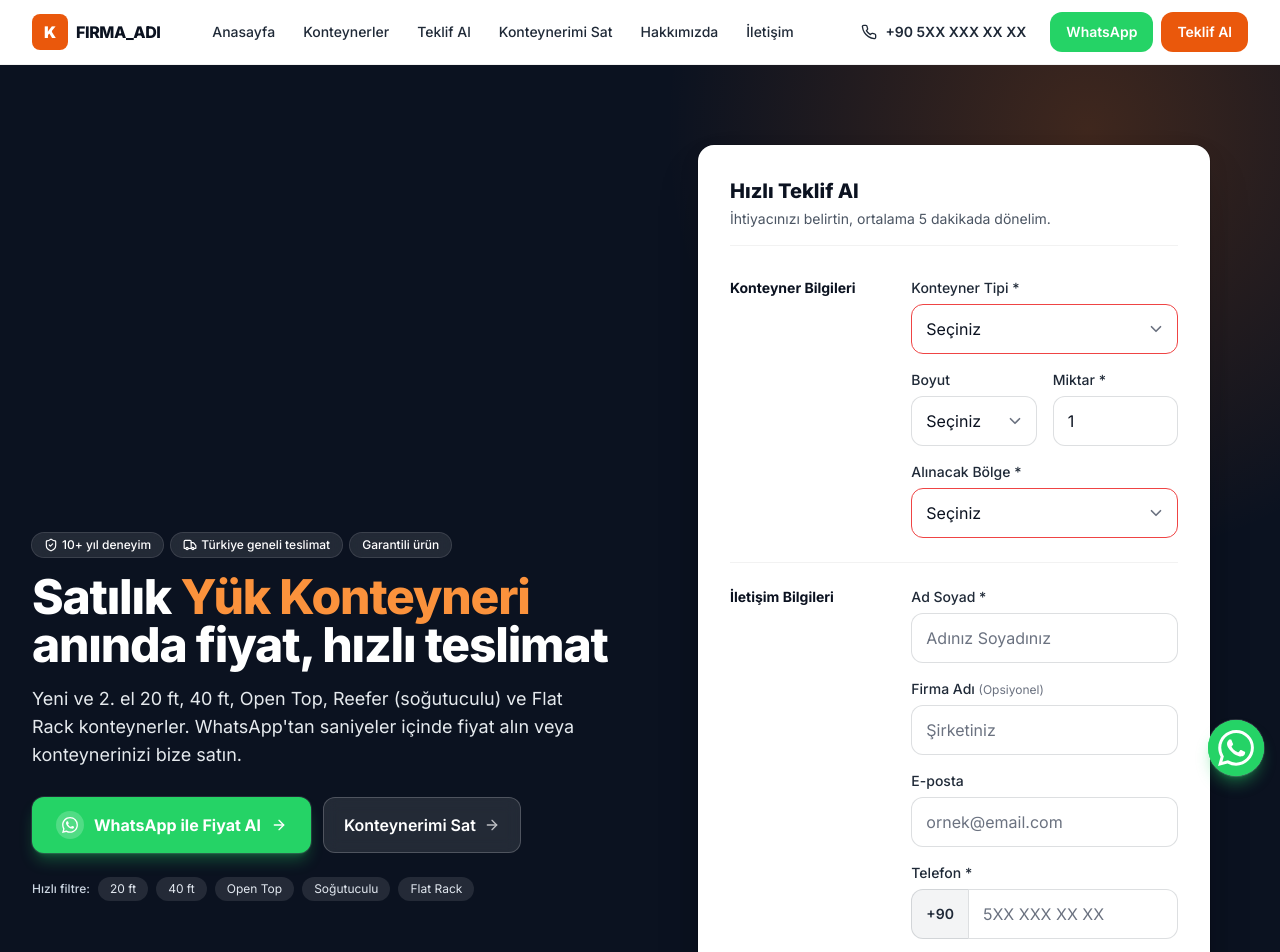
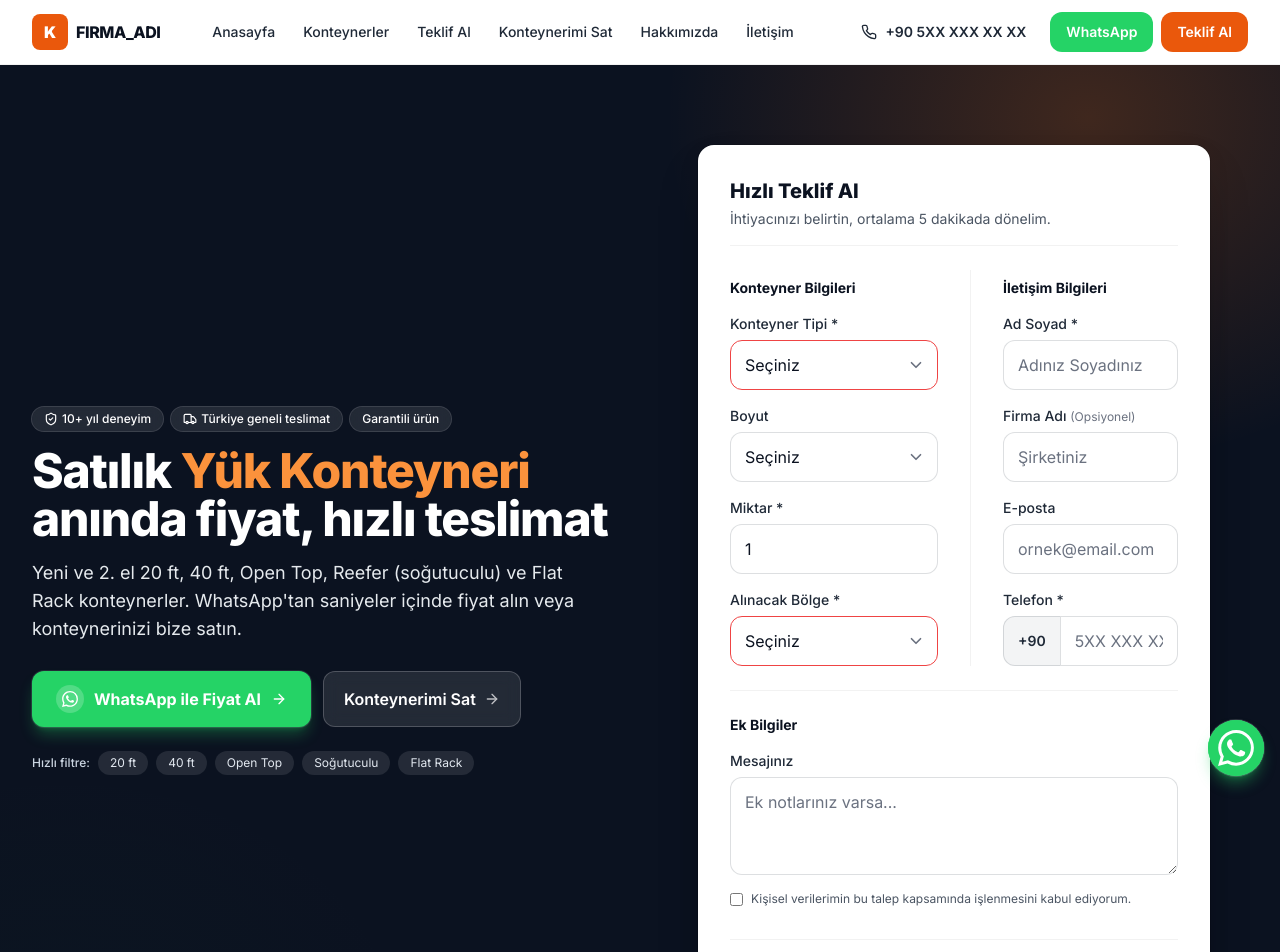
Before and after one commit to sukrugencoglu10/gnckon, a Next.js app: page / in a window 1280 px wide. Shown: the top 952 px of the page. Built offline with nearby package versions, Linux system fonts and the light colour scheme.

Commit message:
feat: make size and quantity full width in LeadForm

```diff
--- a/components/LeadForm.tsx
+++ b/components/LeadForm.tsx
@@ -96,14 +96,14 @@ export function LeadForm({ variant = "buyer", defaultType }: { variant?: Variant
         </div>
       </div>
 
-      <div className="space-y-6 divide-y divide-black/5">
+      <div className="grid gap-6 md:grid-cols-2 md:gap-8 md:divide-x md:divide-black/5">
         {/* 1. Konteyner Bilgileri */}
-        <div className="pt-2 sm:flex sm:gap-8">
-          <div className="mb-4 shrink-0 sm:mb-0 sm:w-1/3">
+        <div className="pt-2">
+          <div className="mb-4">
             <h3 className="text-sm font-bold text-ink-900">Konteyner Bilgileri</h3>
           </div>
-          <div className="grid gap-4 sm:w-2/3 sm:grid-cols-2">
-            <div className="sm:col-span-2">
+          <div className="grid gap-4">
+            <div>
               <label className="label" htmlFor="category">Konteyner Tipi *</label>
               <select
                 id="category"
@@ -140,7 +140,7 @@ export function LeadForm({ variant = "buyer", defaultType }: { variant?: Variant
               <label className="label" htmlFor="quantity">Miktar *</label>
               <input id="quantity" type="number" min={1} max={1000} required className="input" value={form.quantity} onChange={(e) => update("quantity", e.target.value)} />
             </div>
-            <div className="sm:col-span-2">
+            <div>
               <label className="label" htmlFor="region">Alınacak Bölge *</label>
               <select id="region" className="input" required value={form.region} onChange={(e) => update("region", e.target.value)}>
                 <option value="">Seçiniz</option>
@@ -150,7 +150,7 @@ export function LeadForm({ variant = "buyer", defaultType }: { variant?: Variant
               </select>
             </div>
             {isSeller && (
-              <div className="sm:col-span-2">
+              <div>
                 <label className="label" htmlFor="condition">Durum</label>
                 <select id="condition" className="input" value={form.condition} onChange={(e) => update("condition", e.target.value)}>
                   <option value="ikinci-el">2. El</option>
@@ -162,11 +162,11 @@ export function LeadForm({ variant = "buyer", defaultType }: { variant?: Variant
         </div>
 
         {/* 2. İletişim Bilgileri */}
-        <div className="pt-6 sm:flex sm:gap-8">
-          <div className="mb-4 shrink-0 sm:mb-0 sm:w-1/3">
+        <div className="pt-6 border-t border-black/5 md:border-t-0 md:pt-2 md:pl-8">
+          <div className="mb-4">
             <h3 className="text-sm font-bold text-ink-900">İletişim Bilgileri</h3>
           </div>
-          <div className="grid gap-4 sm:w-2/3">
+          <div className="grid gap-4">
             <div>
               <label className="label" htmlFor="name">Ad Soyad *</label>
               <input id="name" className="input" required placeholder="Adınız Soyadınız" autoComplete="name" value={form.name} onChange={(e) => update("name", e.target.value)} />
@@ -188,13 +188,14 @@ export function LeadForm({ variant = "buyer", defaultType }: { variant?: Variant
             </div>
           </div>
         </div>
+      </div>
 
       {/* 3. Ek Bilgiler */}
-        <div className="pt-6 sm:flex sm:gap-8">
-          <div className="mb-4 shrink-0 sm:mb-0 sm:w-1/3">
+      <div className="mt-6 border-t border-black/5 pt-6">
+        <div className="mb-4">
           <h3 className="text-sm font-bold text-ink-900">Ek Bilgiler</h3>
         </div>
-          <div className="grid gap-4 sm:w-2/3">
+        <div className="grid gap-4">
           <div>
             <label className="label" htmlFor="message">Mesajınız</label>
             <textarea id="message" rows={3} className="input" placeholder={isSeller ? "Konteynerinizin özellikleri, yaşı..." : "Ek notlarınız varsa..."} value={form.message} onChange={(e) => update("message", e.target.value)} />
@@ -204,7 +205,6 @@ export function LeadForm({ variant = "buyer", defaultType }: { variant?: Variant
             <span>Kişisel verilerimin bu talep kapsamında işlenmesini kabul ediyorum.</span>
           </label>
           {err && <div className="rounded-lg bg-red-50 px-3 py-2 text-sm text-red-700">{err}</div>}
-          </div>
         </div>
       </div>
 
```
Lines whose indentation alone changed are shown as unchanged.
